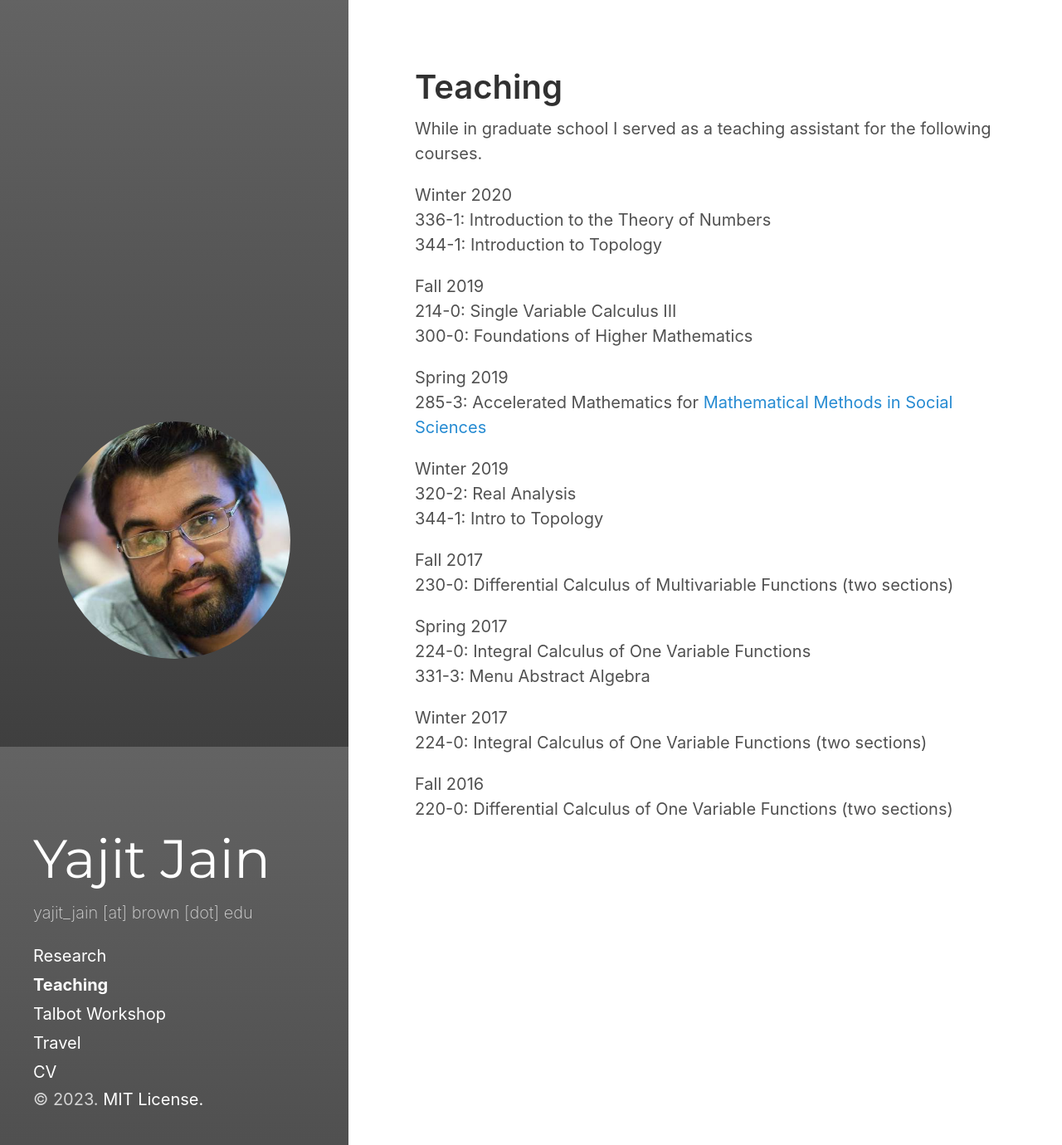
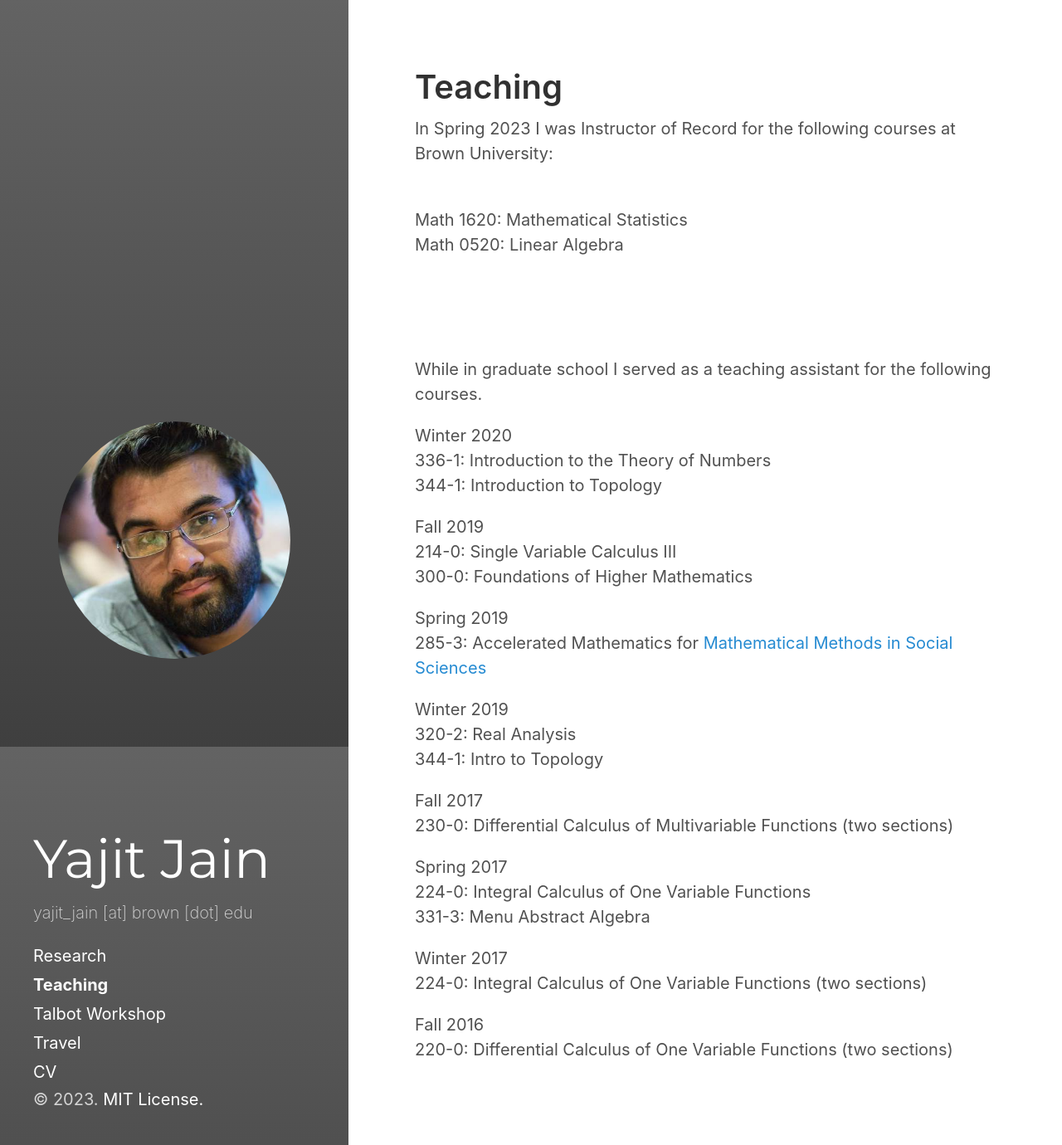
Before and after one commit to ykjain/ykjain.github.io, a Jekyll site: the page built from teaching.md, in a window 1280 px wide and 1380 px high. Shown: the whole window at 83% size. Built offline with Jekyll 4.4.1, drawn with Linux system fonts in a browser that asks for light colours.

Commit message:
Update teaching.md

```diff
--- a/teaching.md
+++ b/teaching.md
@@ -5,6 +5,15 @@
 sidebar_link: true
 sidebar_sort_order: 2
 ---
+
+In Spring 2023 I was Instructor of Record for the following courses at Brown University:
+
+<br> Math 1620: Mathematical Statistics<br> Math 0520: Linear Algebra
+
+<br>
+
+<br>
+
 
 While in graduate school I served as a teaching assistant for the following courses.
 
```
